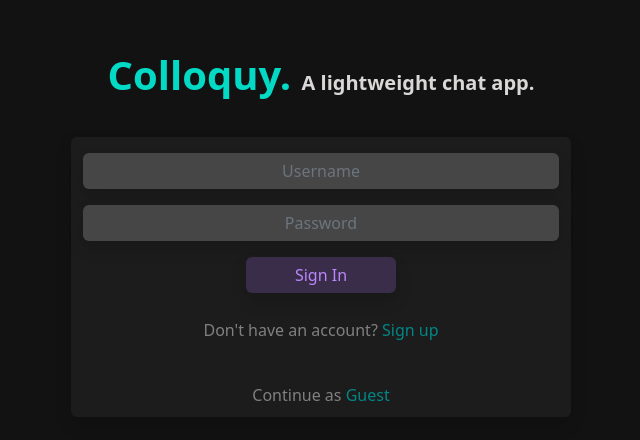
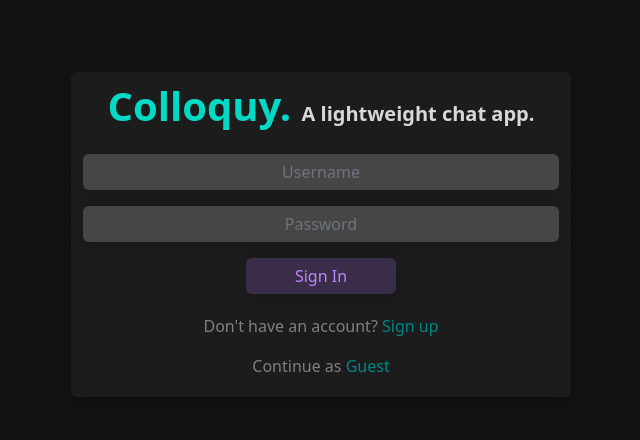
Before and after one commit to AaronAWB/Colloquy, a React (Vite) app in the folder client/: page /login in a window 1280 px wide. Shown: the part 166-606 px from the top of the page, without its empty margins (319-959 px from the left). Built offline with nearby package versions, Linux system fonts and the light colour scheme; no server answers.

Commit message:
add styling changes to login page

```diff
--- a/client/src/pages/Login.jsx
+++ b/client/src/pages/Login.jsx
@@ -55,7 +55,6 @@ function Login () {
     return (
         <Container className='content-container'>
             <div className='login-container'>
-                <h1 className='app-title'>Colloquy. <span className='app-subtitle'>A lightweight chat app.</span></h1>
                 <Container className='alert-container'>
                     {loginError && (
                     <Alert className='login-alert' variant="danger" onClose={() => setLoginError(false)} dismissible>
@@ -65,7 +64,10 @@ function Login () {
                     </Alert>
                 )}
                 </Container>
-                <Container className="login-box rounded shadow">
+                <Container className='login-box rounded shadow'>
+                <div className='app-title-container'>
+                    <h1 className='app-title'>Colloquy. <span className='app-subtitle'>A lightweight chat app.</span></h1>
+                </div>
                 <Form className='mt-3' onSubmit={handleLogin}>
                     <Form.Group controlId='formBasicUsername' className='mt-3'>
                         <Form.Control
--- a/client/src/styles/Login.css
+++ b/client/src/styles/Login.css
@@ -14,11 +14,18 @@
     height: 100vh;
 }
 
+.app-title-container {
+    display: flex;
+    flex-direction: column;
+    justify-content: center;
+    align-items: center;
+    padding-top: 10px;
+}
+
 .app-title {
     color: #03DAC6;
     font-weight: bold;
     cursor: default;
-    padding-bottom: 30px;
 }
 
 .app-subtitle {
@@ -36,7 +43,7 @@
 }
 
 .login-box {
-    height: 280px !important;
+    height: 325px !important;
     width: 500px !important;
     background-color: rgb(28, 28, 28) !important;
 }
@@ -62,6 +69,7 @@
 .button-container {
     display: flex;
     justify-content: center;
+    padding-bottom: 20px !important;
 }
 
 .login-button {
@@ -81,7 +89,6 @@
 
 .signup-prompt, .guest-prompt {
     color: grey;
-    padding-top: 25px;
     display: flex;
     justify-content: center;
     cursor: default;
```
Also changed, not shown: 1 other file (tests, documents, lock files or other folders).
